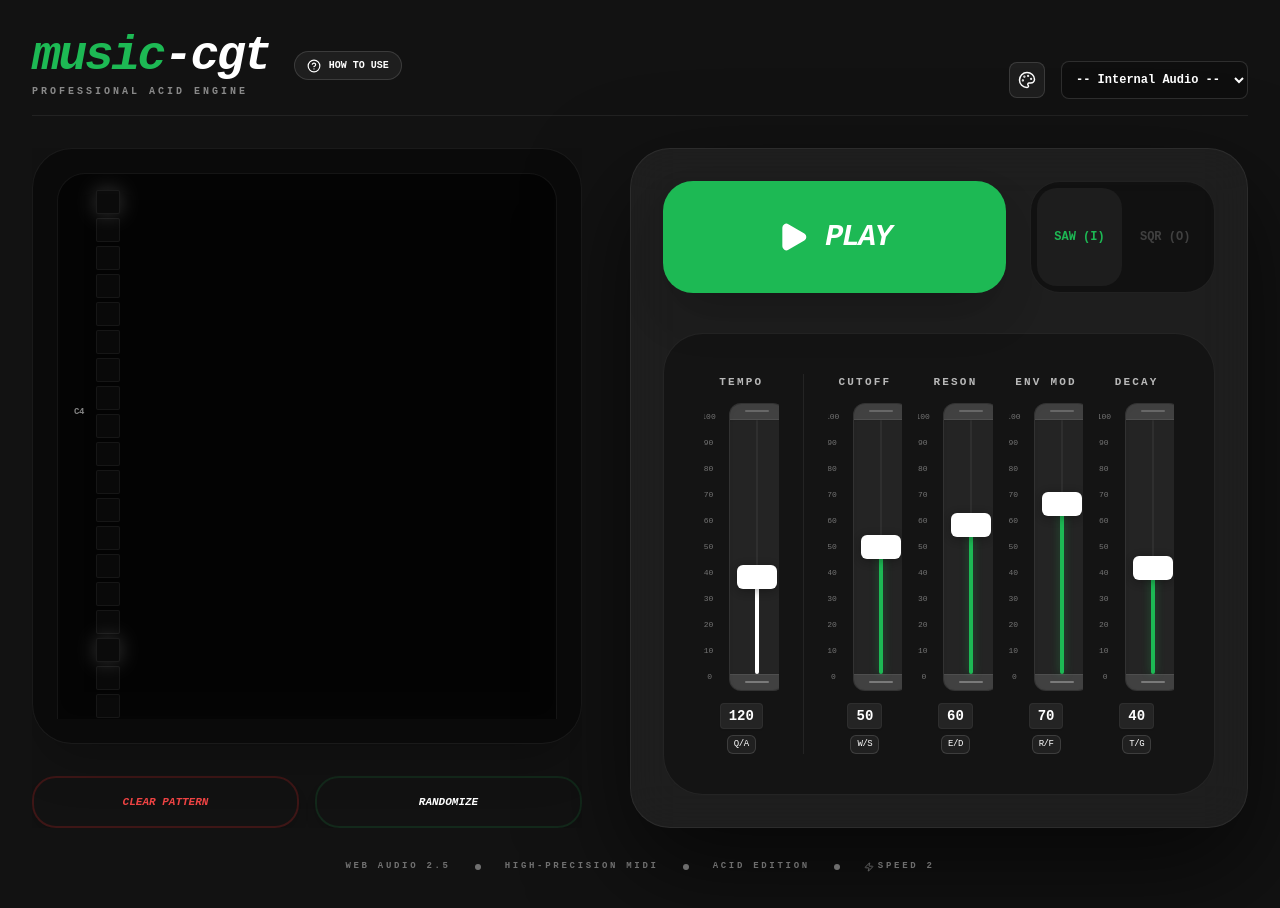
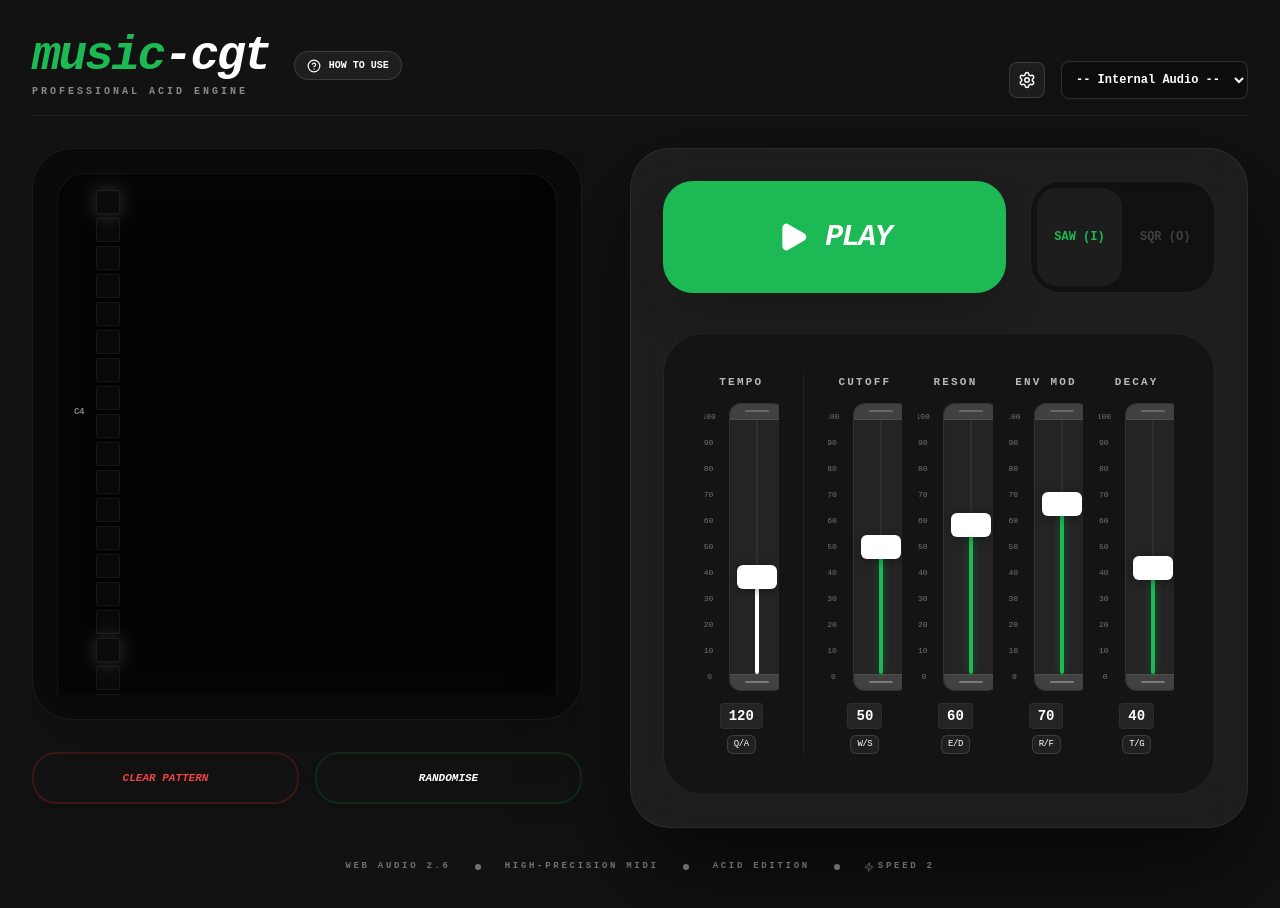
Before and after one commit to tradexy/music-cgt, a React (Vite) app: page / in a window 1280 px wide. Shown: the top 908 px of the page. Built offline with nearby package versions, Linux system fonts and the light colour scheme.

Commit message:
music-cgt v2.6: Aesthetic tweaks, icon update, and button layout improvements

```diff
--- a/App.tsx
+++ b/App.tsx
@@ -5,7 +5,7 @@ import { InstructionsModal } from './components/InstructionsModal';
 import { audioEngine } from './services/AudioEngine';
 import { midiService } from './services/MidiService';
 import { SequencerState, Step, NOTES, THEME_PRESETS } from './types';
-import { HelpCircle, Play, Square, Palette, Type, Zap } from 'lucide-react';
+import { HelpCircle, Play, Square, Settings, Type, Zap } from 'lucide-react';
 
 // Constants
 const STEPS_PER_BAR = 16;
@@ -32,7 +32,7 @@ function App() {
     envMod: 70,
     selectedMidiOutputId: null,
     themeName: 'Acid',
-    controlSpeed: 2, // Default speed
+    controlSpeed: 2,
   });
 
   const [midiOutputs, setMidiOutputs] = useState<{ id: string; name: string }[]>([]);
@@ -60,13 +60,10 @@ function App() {
 
       const key = e.key.toLowerCase();
 
-      // Speed sensitivity mapping (v2.5)
-      // Speed 1: slow (0.5x), Speed 2: normal (1x), Speed 3: fast (1.5x), Speed 4: faster (2x), Speed 5: rapid (3x)
       const speedIncrements: Record<number, number> = { 1: 1, 2: 2, 3: 4, 4: 8, 5: 16 };
       const currentIncrement = speedIncrements[stateRef.current.controlSpeed || 2];
       const bpmStepSize = Math.max(1, currentIncrement / 2);
 
-      // Numeric keys for Speed (1-5)
       if (['1', '2', '3', '4', '5'].includes(key)) {
         setState(prev => ({ ...prev, controlSpeed: Number(key) }));
         return;
@@ -189,7 +186,7 @@ function App() {
             className="p-2 bg-white/5 rounded-lg border transition-all hover:bg-white/10"
             style={{ color: textColor, borderColor: `${textColor}22` }}
           >
-            <Palette size={18} />
+            <Settings size={18} />
           </button>
 
           <select
@@ -233,7 +230,6 @@ function App() {
           </div>
 
           <div className="flex items-center gap-8">
-            {/* Control Speed Selector (v2.5) */}
             <div className="flex items-center gap-2">
               <Zap size={14} style={{ color: textColor }} />
               <span className="text-[10px] font-black uppercase tracking-widest opacity-50" style={{ color: textColor }}>Speed:</span>
@@ -250,7 +246,7 @@ function App() {
             </div>
 
             <div className="flex items-center gap-2">
-              <Palette size={14} style={{ color: textColor }} />
+              <Settings size={14} style={{ color: textColor }} />
               <span className="text-[10px] font-black uppercase tracking-widest opacity-50" style={{ color: textColor }}>Primary:</span>
               <input
                 type="color"
@@ -260,7 +256,7 @@ function App() {
               />
             </div>
             <div className="flex items-center gap-2">
-              <Palette size={14} style={{ color: textColor }} />
+              <Settings size={14} style={{ color: textColor }} />
               <span className="text-[10px] font-black uppercase tracking-widest opacity-50" style={{ color: textColor }}>Backdrop:</span>
               <input
                 type="color"
@@ -300,7 +296,7 @@ function App() {
             </div>
           </div>
 
-          <div className="grid grid-cols-2 gap-4 shrink-0">
+          <div className="grid grid-cols-2 gap-4 shrink-0 mb-6">
             <button
               onClick={() => setState(prev => ({ ...prev, steps: prev.steps.map(s => ({ ...s, active: false })) }))}
               className="px-6 py-4 text-[11px] font-black border-2 border-red-900/40 text-red-500 hover:bg-red-500 hover:text-white rounded-[24px] transition-all shadow-lg uppercase italic"
@@ -320,7 +316,7 @@ function App() {
               className="px-6 py-4 text-[11px] font-black border-2 rounded-[24px] transition-all shadow-lg uppercase italic hover:bg-white hover:text-black"
               style={{ borderColor: `${primaryColor}22`, color: textColor }}
             >
-              Randomize
+              Randomise
             </button>
           </div>
         </div>
@@ -411,7 +407,7 @@ function App() {
 
       {/* Footer */}
       <div className="pb-10 flex items-center gap-6 text-[9px] font-black tracking-[0.3em] uppercase opacity-40 shrink-0" style={{ color: textColor }}>
-        <span>Web Audio 2.5</span>
+        <span>Web Audio 2.6</span>
         <div className="w-1.5 h-1.5 rounded-full" style={{ backgroundColor: textColor }}></div>
         <span>High-Precision MIDI</span>
         <div className="w-1.5 h-1.5 rounded-full" style={{ backgroundColor: textColor }}></div>
```
